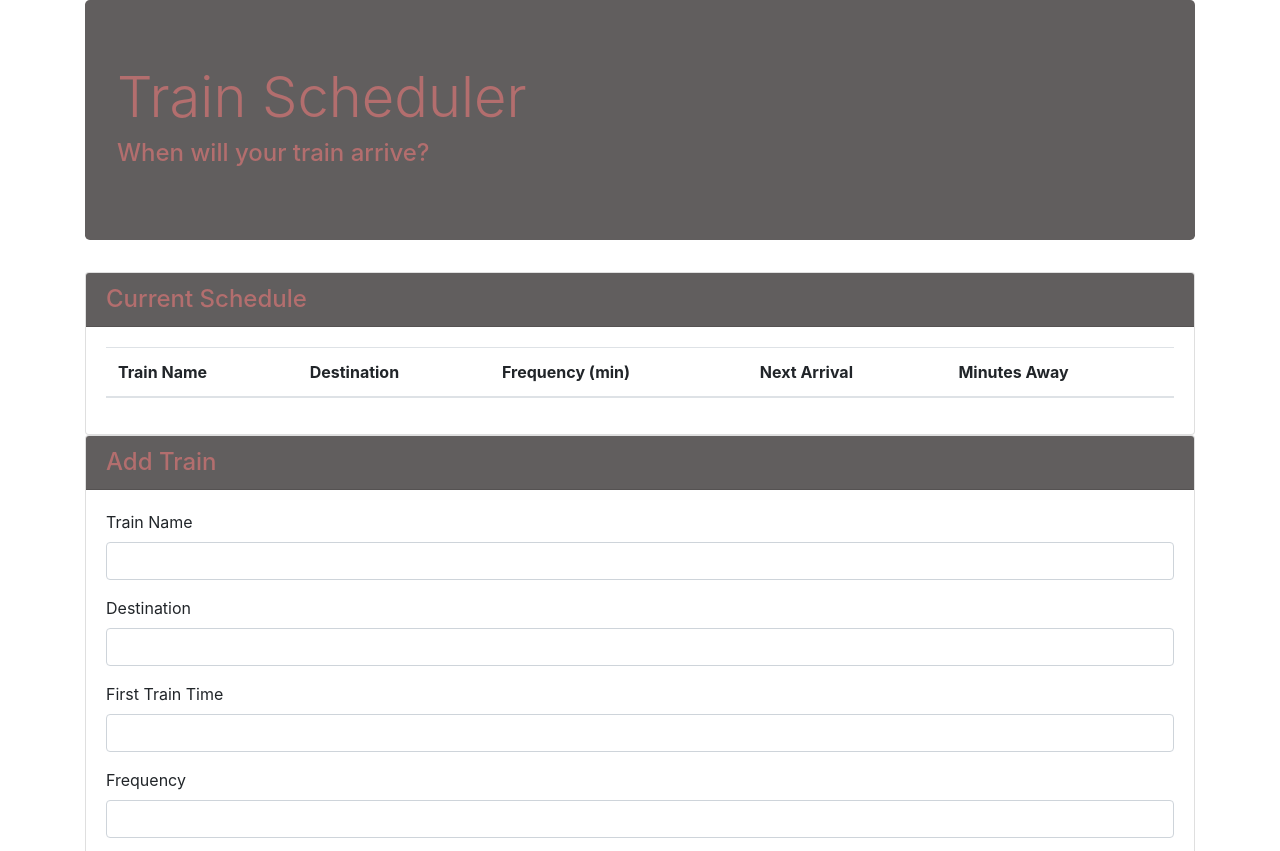
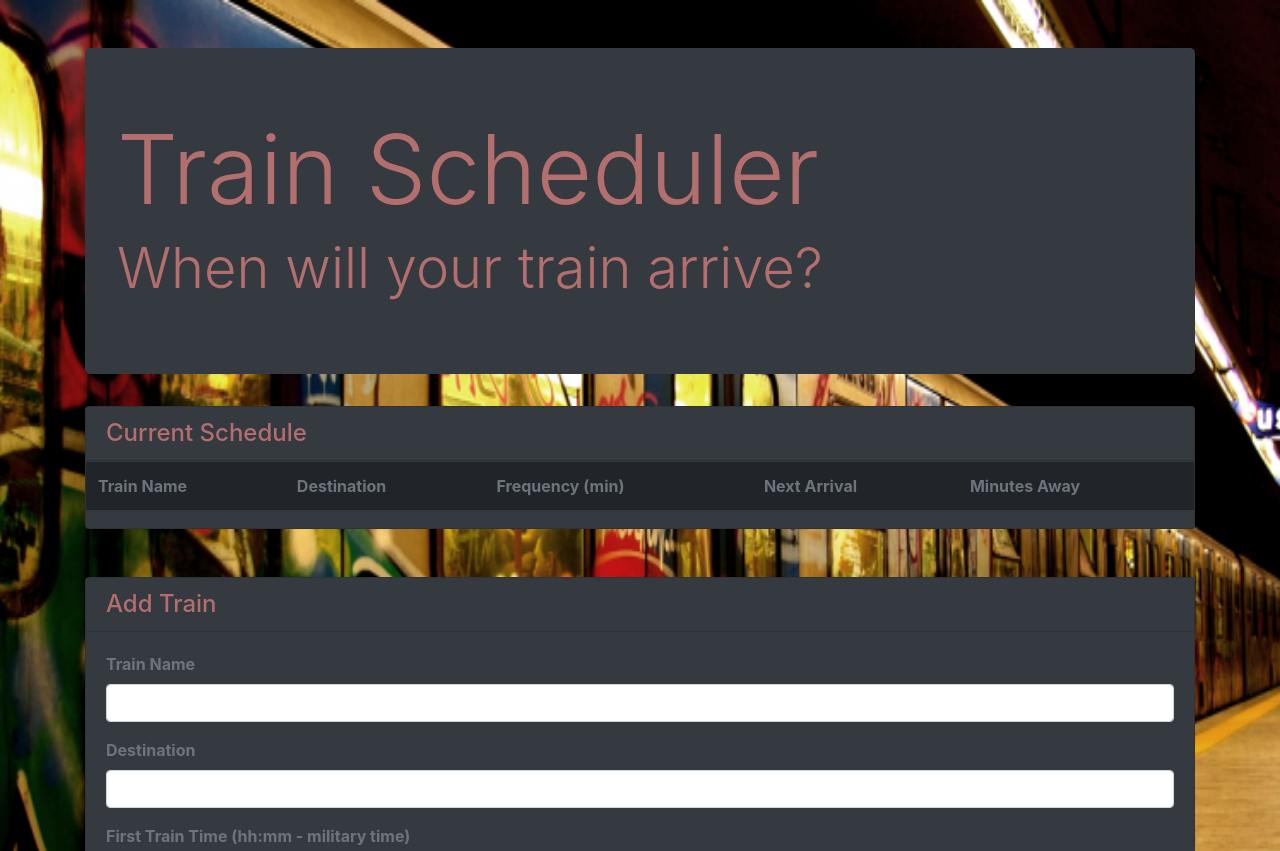
Before and after one commit to andrewja01/Train-Scheduler, a plain HTML site: page index.html in a window 1280 px wide. Shown: the top 851 px of the page. Drawn offline with nearby package versions, Linux system fonts and the light colour scheme; no server answers.

Commit message:
final changes

```diff
--- a/assets/logic.js
+++ b/assets/logic.js
@@ -50,10 +50,34 @@ database.ref().on("child_added", function(snapshot) {
     console.log(tTime);
     console.log(tFreq);
 
+var trainFrequency = tFreq;
+
+var firstTrain = "05:00";
+
+var convertedTime = moment(firstTrain, "hh:mm").subtract(1, "years");
+console.log(convertedTime);
+
+var currentTime = moment();
+console.log("Current Time: " + moment(currentTime).format("hh:mm"))
+
+var difference = moment().diff(moment(convertedTime), "minutes");
+console.log("Difference in Time: " + difference);
+
+var remainder = difference % trainFrequency;
+console.log(remainder);
+
+var minutesAway = trainFrequency - remainder;
+console.log("Minutes till Train: " + minutesAway);
+
+var nextArrival = moment().add(minutesAway, "minutes").format("hh:mm");
+console.log("Arrival Time: " + moment(nextArrival).format("hh:mm"));
 
 //add inputted data to the current schedule
 $("#train-schedule tbody").append(
-    "<tr><td>" + tName + "</td><td>" + tDest + "</td><td>"
-+ tFreq + "</td><td>" + "" + "</td><td>" + "" + "</td></tr>");
+    "<tr><td>" + tName + "</td><td>"
+    + tDest + "</td><td>"
+    + tFreq + "</td><td>"
+    + nextArrival + "</td><td>"
+    + minutesAway + "</td></tr>");
 
 });
--- a/assets/style.css
+++ b/assets/style.css
@@ -4,3 +4,10 @@
     background-color: #615e5e;
     color: #b36e6e;
 }
+
+body {
+    background-image: url(images/graffiti.png);
+    background-position: center;
+    background-size: 100% 100%;
+    background-repeat: no-repeat;
+}
--- a/index.html
+++ b/index.html
@@ -8,6 +8,7 @@
     <meta name="viewport" content="width=device-width, initial-scale=1">
     <link rel="stylesheet" href="https://stackpath.bootstrapcdn.com/bootstrap/4.1.1/css/bootstrap.min.css"
         integrity="sha384-WskhaSGFgHYWDcbwN70/dfYBj47jz9qbsMId/iRN3ewGhXQFZCSftd1LZCfmhktB" crossorigin="anonymous">
+   <script src="https://cdnjs.cloudflare.com/ajax/libs/moment.js/2.22.2/moment.min.js"></script>
 
 </head>
 
@@ -15,22 +16,22 @@
 
     <div class="container">
         <!--display jumbotron-->
-        <div class="jumbotron" style="background-color:#615e5e">
-            <h1 class="display-4">Train Scheduler</h1>
-            <h4>When will your train arrive?</h4>
+        <div class="jumbotron bg-dark mt-5">
+            <h1 class="display-1">Train Scheduler</h1>
+            <h4 class="display-4">When will your train arrive?</h4>
         </div>
 
         <div class="row">
-            <div class="col-lg-12">
+            <div class="col-lg-12 mb-5">
                 <!--current schedule-->
-                <div class="card card-primary">
-                    <h4 class="card-header" style="background-color:#615e5e">
+                <div class="card bg-dark">
+                    <h4 class="card-header bg-dark">
                         Current Schedule
                     </h4>
-                    <div class="card-body">
-                        <table class="table" id="train-schedule">
+                    <div class="card-body p-0">
+                        <table class="table table-dark" id="train-schedule">
                             <thead class="thead">
-                                <tr>
+                                <tr class="text-muted">
                                     <th>Train Name</th>
                                     <th>Destination</th>
                                     <th>Frequency (min)</th>
@@ -47,12 +48,12 @@
 
             <!--add train-->
             <div class="col-lg-12">
-                <div class="card card-primary">
-                    <h4 class="card-header" style="background-color:#615e5e">
+                <div class="card bg-dark mb-5">
+                    <h4 class="card-header bg-dark">
                         Add Train
                     </h4>
-                    <div class="card-body">
-                        <form>
+                    <div class="card-body bg-dark text-light">
+                        <form class="text-muted font-weight-bold">
                             <div class="form-group">
                                 <label for="inputTrainName">Train Name</label>
                                 <input type="text" class="form-control" id="inputTrainName">
@@ -62,14 +63,14 @@
                                     <input type="text" class="form-control" id="inputDestination">
                                 </div>
                             <div class="form-group">
-                                    <label for="inputTrainTime">First Train Time</label>
+                                    <label for="inputTrainTime">First Train Time (hh:mm - military time)</label>
                                     <input type="text" class="form-control" id="inputTrainTime">
                                 </div>
                              <div class="form-group">
                                 <label for="inputFrequency">Frequency</label>
                                 <input type="text" class="form-control" id="inputFrequency">
                             </div>
-                            <button class="btn">Submit</button>
+                            <button class="btn btn-secondary">Submit</button>
                         </form>
                     </div>
                 </div>
```
Also changed, not shown: assets/images/graffiti.png (added), assets/images/mountains.jpg (added), assets/images/tracks.jpg (added).
